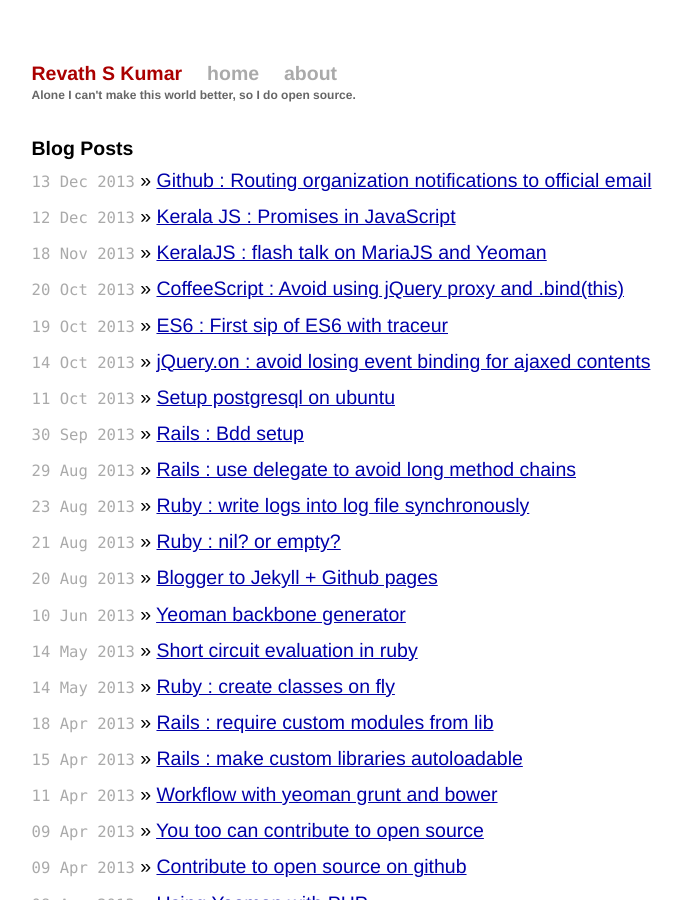
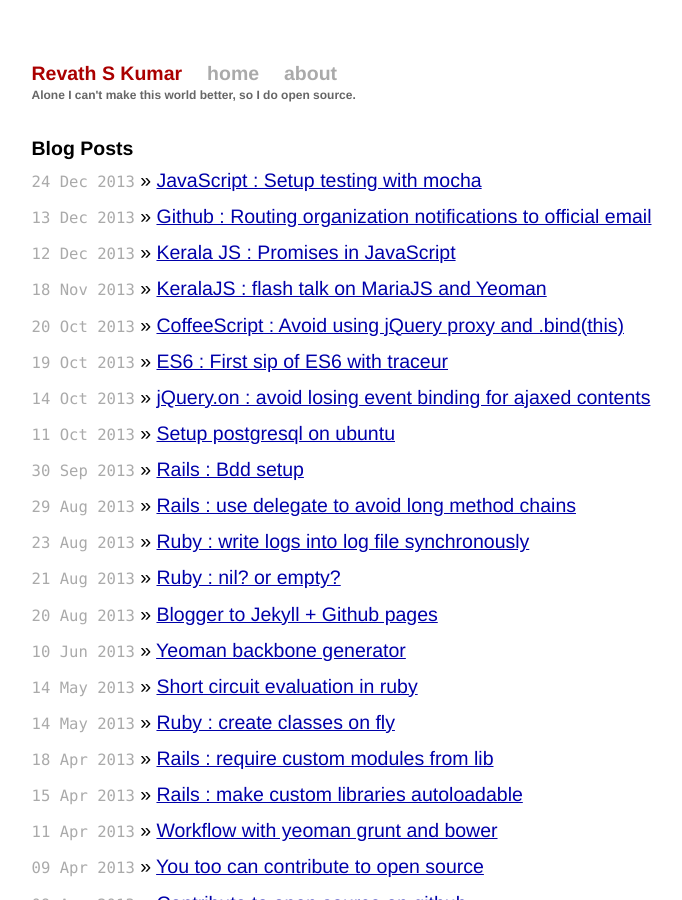
Before and after one commit to revathskumar/blog.revathskumar.com, a Jekyll site: the page built from index.html, in a window 1280 px wide and 900 px high. Shown: the whole window, without its empty margins (199-881 px from the left). Built offline with Jekyll 4.4.1, drawn with Linux system fonts in a browser that asks for light colours; Markdown is read by kramdown in place of the engine named in the settings; comment, search, counter and statistics services are not loaded.

Commit message:
Publish: js: setup testing with mocha

```diff
--- a/_drafts/2013-12-21-javascript-testing-with-mocha.md
+++ b/_posts/2013-12-24-javascript-setup-testing-with-mocha.md
@@ -1,8 +1,8 @@
 ---
 layout: post
 title: "JavaScript : Setup testing with mocha"
-date: 2013-12-21 00:00:00 IST
-updated: 2013-12-21 00:00:00 IST
+date: 2013-12-24 00:00:00 IST
+updated: 2013-12-24 00:00:00 IST
 categories: github
 ---
 
```
